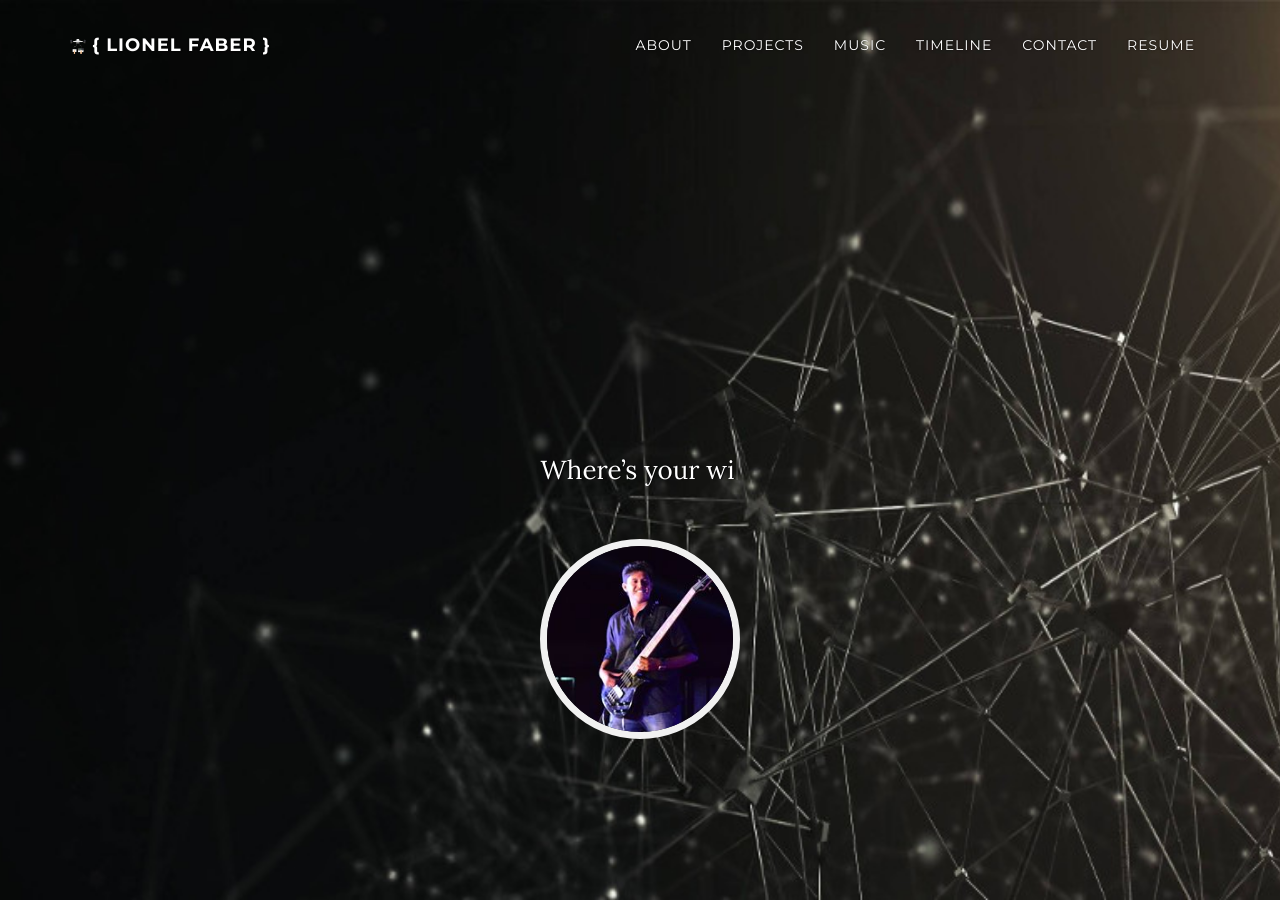
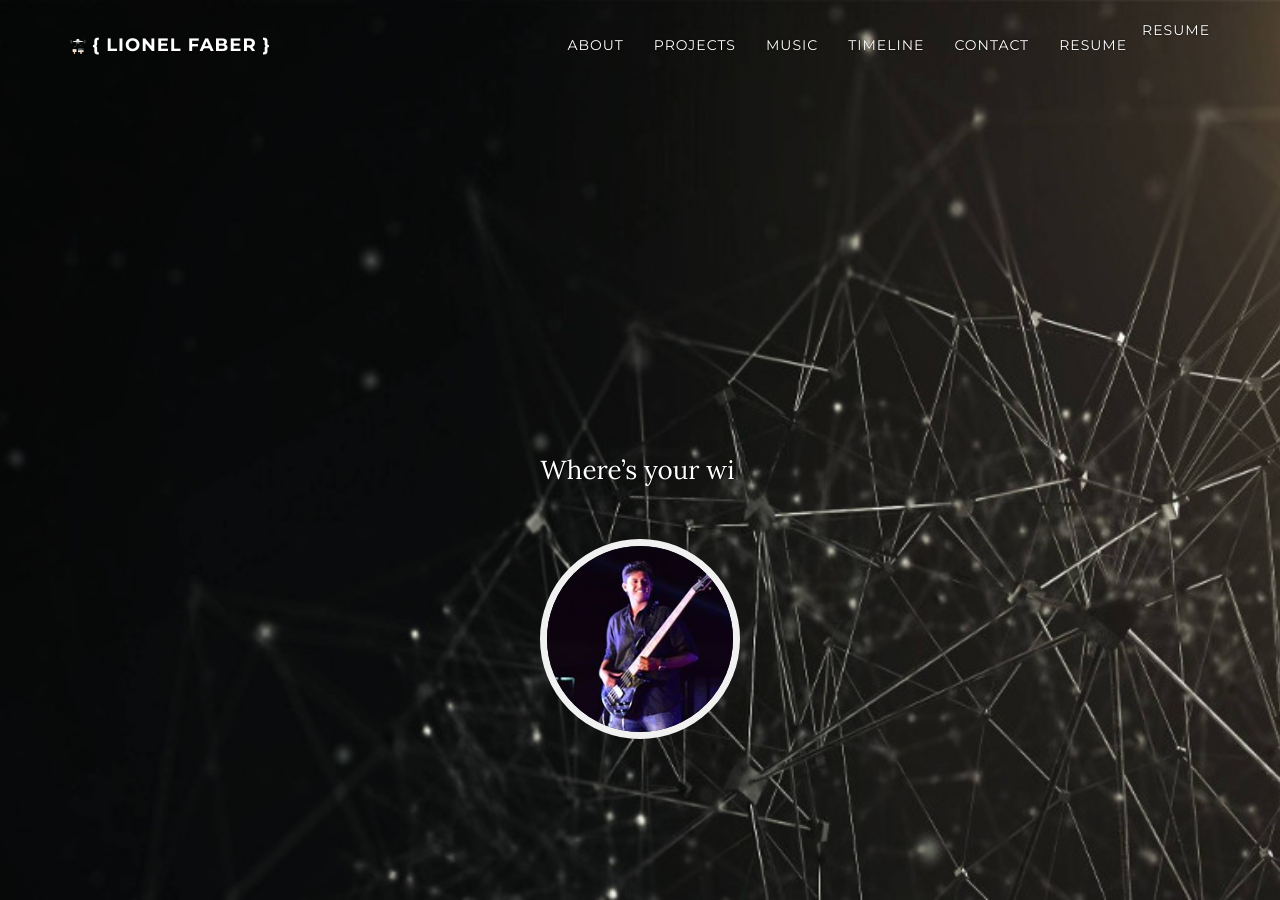
Before and after one commit to lionel-faber/lionel1704.github.io, a Jekyll site: the page built from index.html, in a window 1280 px wide and 900 px high. Built offline with Jekyll 4.4.1, drawn with Linux system fonts in a browser that asks for light colours; nearby versions of some CDN libraries; the list of posts is cut into pages by our own code.

Commit message:
Update navigation.html

```diff
--- a/_includes/navigation.html
+++ b/_includes/navigation.html
@@ -31,6 +31,7 @@
               <a class="page-scroll" href="#{{ p[1] }}"> {{p[0]}} </a>
             </li>
           {% endfor %}
+        <a href="http://lionelfaber.me/resume.pdf">Resume</a>
 
         {% else %}
           <!-- Blog, Post, Tag and Error pages -->
```
